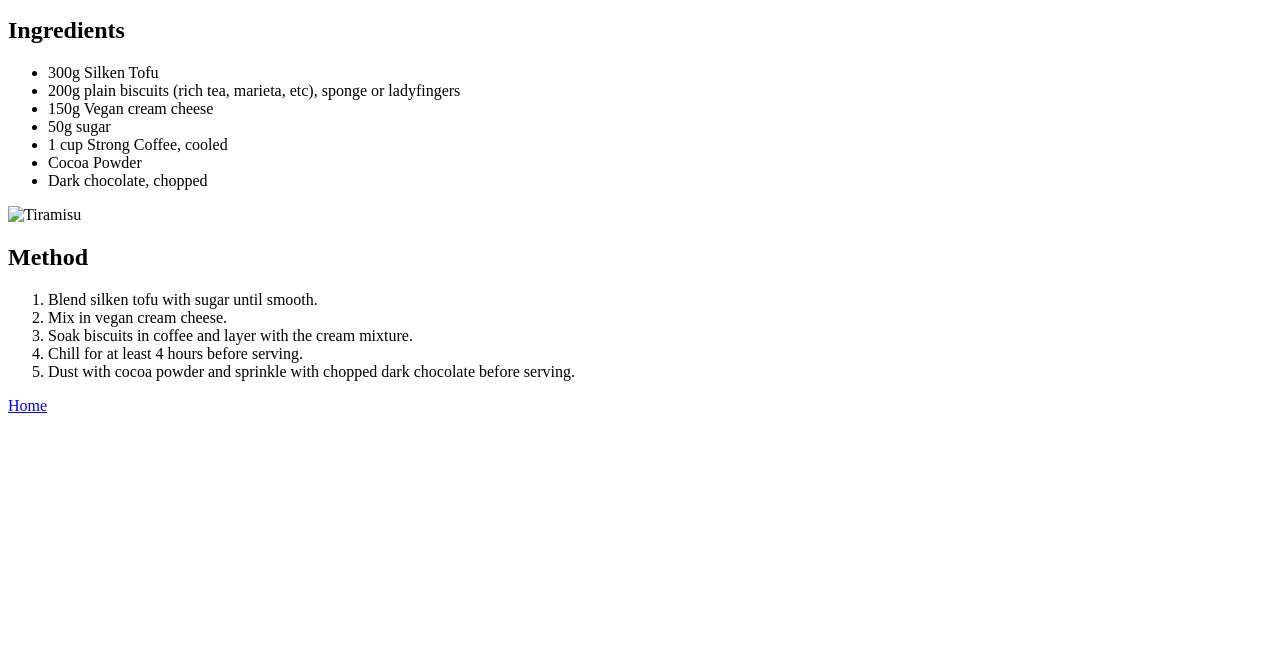
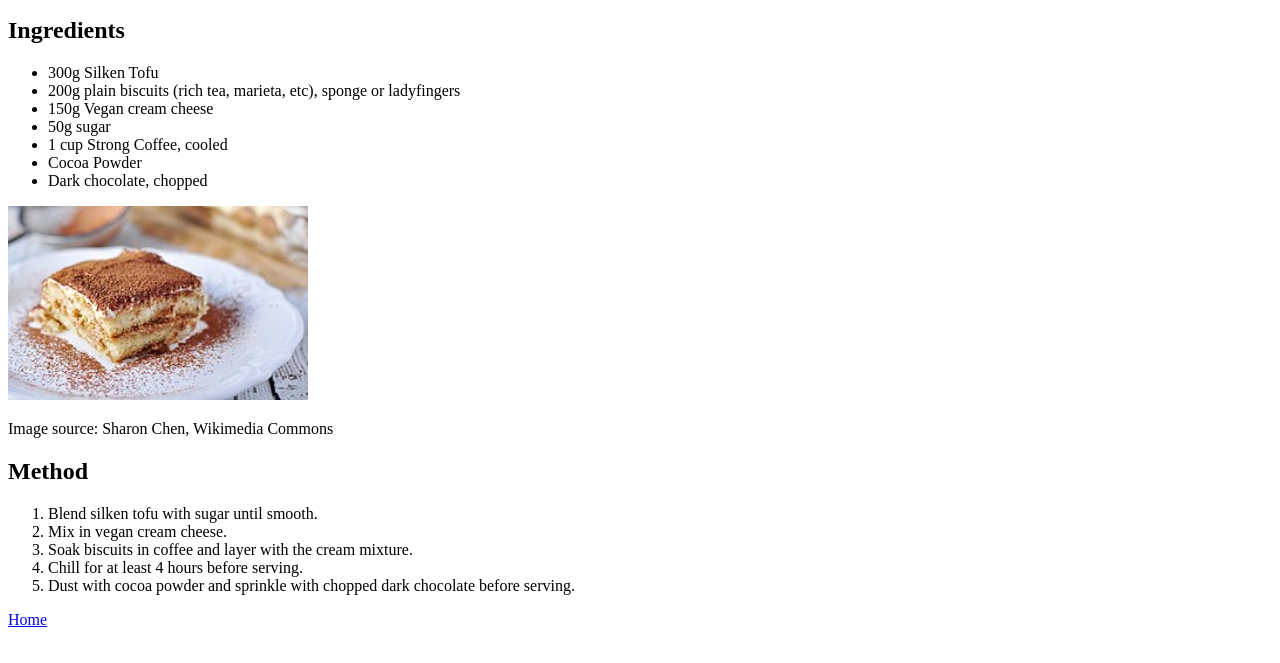
Before and after one commit to TvonSween/odin-recipes, a plain HTML site: page recipes/tiramisu.html in a window 1280 px wide. Shown: the part 101-764 px from the top of the page. Drawn offline with Linux system fonts and the light colour scheme.

Commit message:
add contributer details to images

```diff
--- a/recipes/tiramisu.html
+++ b/recipes/tiramisu.html
@@ -18,7 +18,10 @@
         <li>Cocoa Powder</li>
         <li>Dark chocolate, chopped</li>
     </ul>
-    <img src="../images/tiramisu.jpg" alt="Tiramisu" style="width:300px;height:auto;">
+    <p>
+    <img src="../images/256px-tiramisu.jpg" alt="Tiramisu" width="300px" height="auto">
+    <p>Image source: Sharon Chen, Wikimedia Commons</a></p>
+</p>
    <h2>Method</h2>
    <ol><li>Blend silken tofu with sugar until smooth.</li>
        <li>Mix in vegan cream cheese.</li>
```
Also changed, not shown: recipes/biscuits.html (+5 -1 lines), recipes/sponge.html (+6 -1 lines).
